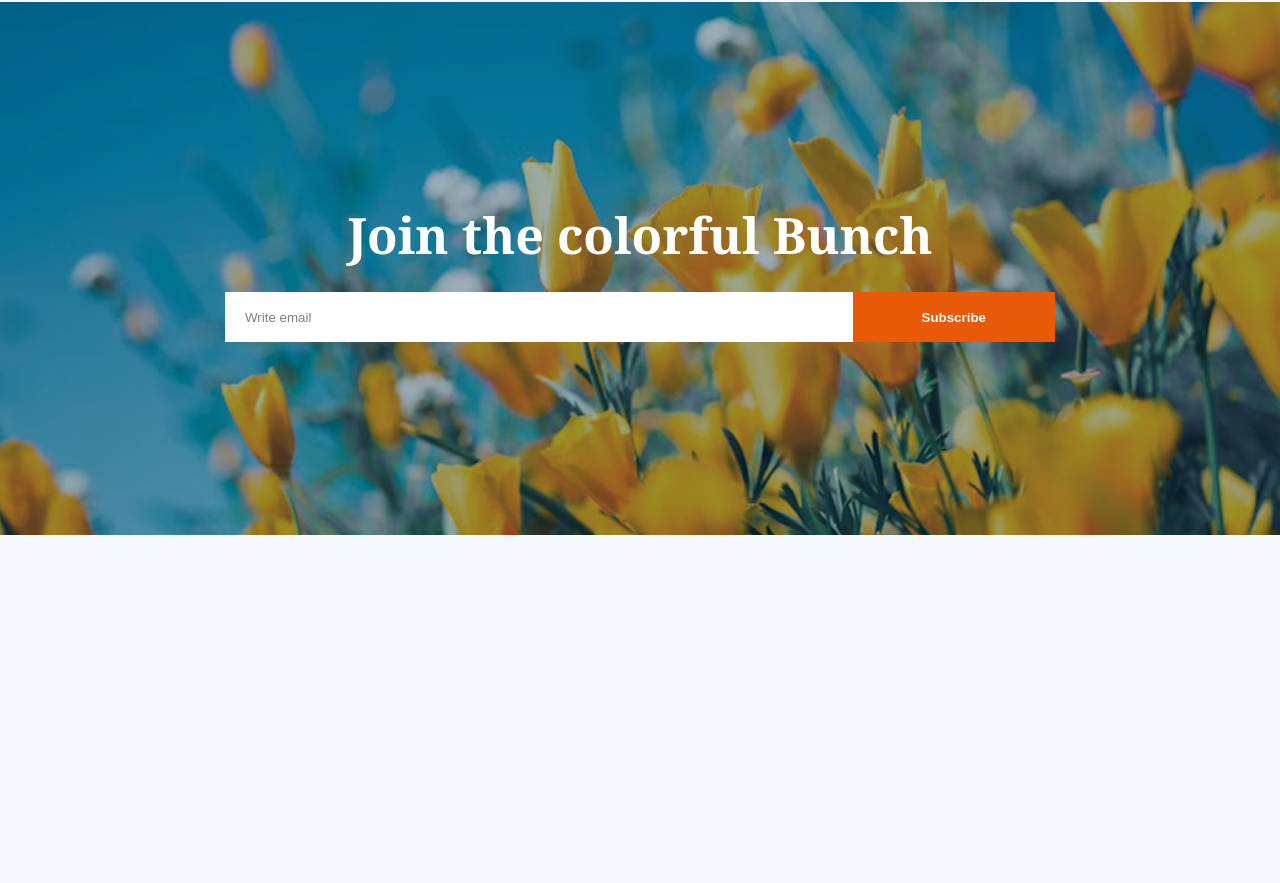
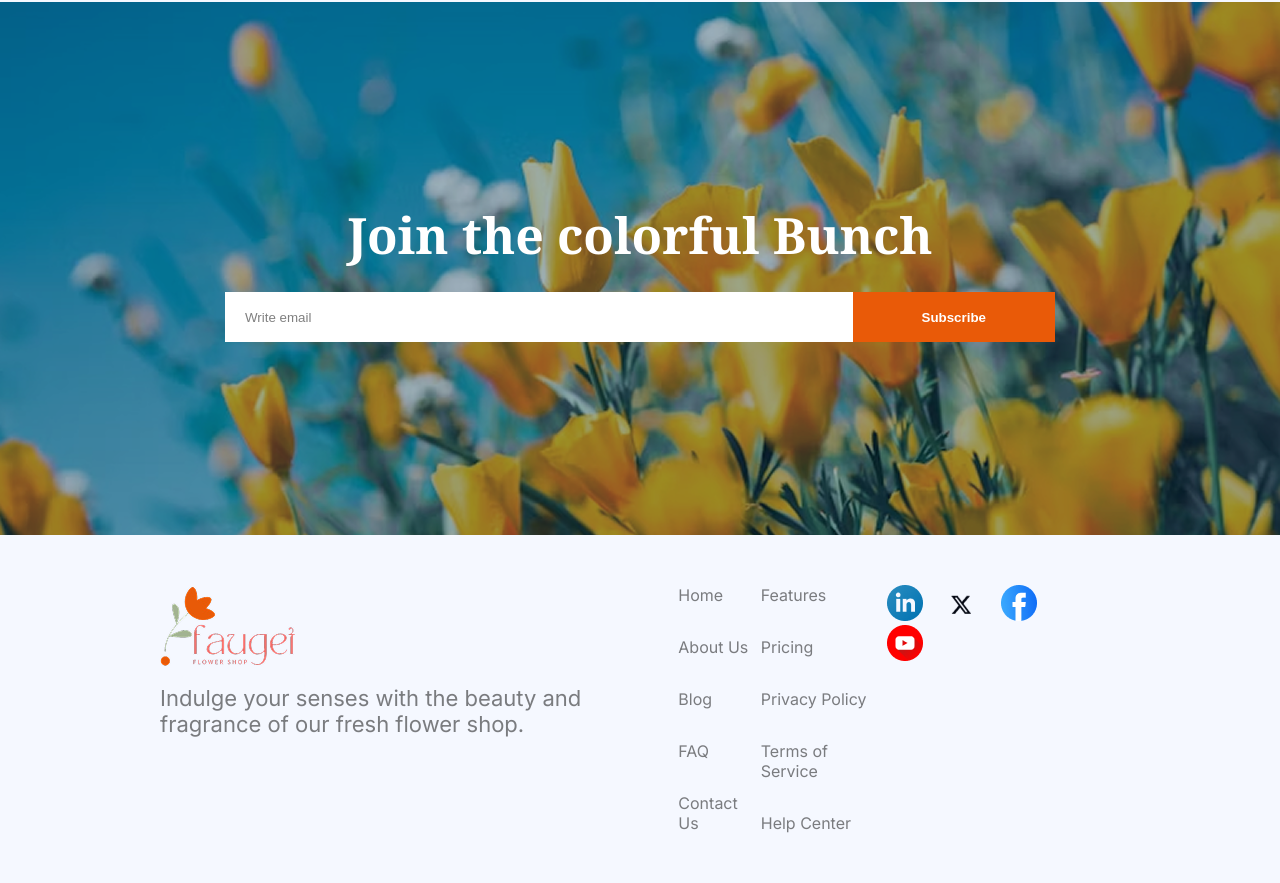
Before and after one commit to khorshedsadhin/-ProgrammingHero-A02, a plain HTML site: page index.html in a window 1280 px wide. Shown: the part 2845-3728 px from the top of the page. Before the commit the page ends 3380 px from the top, so only its background shows below. Drawn offline with Linux system fonts and the light colour scheme.

Commit message:
added footer section

```diff
--- a/index.html
+++ b/index.html
@@ -121,6 +121,38 @@
                 </form>
             </div>
         </section>
+
+        <section class="footer flex">
+            <div>
+                <img src="./assets/logo.png" alt="">
+                <p class="subtitle footer-content">Indulge your senses with the beauty and fragrance of our fresh flower shop. </p>
+            </div>
+
+            <div>
+                <ul class="linksA flex">
+                    <li><a href="">Home</a></li>
+                    <li><a href="">About Us</a></li>
+                    <li><a href="">Blog</a></li>
+                    <li><a href="">FAQ</a></li>
+                    <li><a href="">Contact Us</a></li>
+                </ul>
+            </div>
+            <div>
+                <ul class="linksB flex">
+                    <li><a href="">Features</a></li>
+                    <li><a href="">Pricing</a></li>
+                    <li><a href="">Privacy Policy</a></li>
+                    <li><a href="">Terms of Service</a></li>
+                    <li><a href="">Help Center</a></li>
+                </ul>
+            </div>
+            <div class="icons">
+                <img src="./assets/icon-linkedin.png" alt="">
+                <img class="twitter" src="./assets/icon-twitter.png" alt="">
+                <img src="./assets/icon-facebook.png" alt="">
+                <img src="./assets/icon-youtube.png" alt="">
+            </div>
+        </section>
     </footer>
 
 </body>
--- a/styles/style.css
+++ b/styles/style.css
@@ -51,10 +51,10 @@ nav ul {
     gap: 3rem;
 }
 
-nav ul li {
+li{
     list-style: none;
 }
-nav ul li a {
+a {
     text-decoration: none;
     color: var(--text-light-dark);
 }
@@ -160,6 +160,7 @@ nav ul li a {
     right: -17%;
 }
 .plant-lover div ul li {
+    list-style: disc;
     font-size: 1.375rem;
     color: var(--text-light-dark);
     margin-top: 20px;
@@ -205,6 +206,25 @@ nav ul li a {
 
 .join form button {
     flex: 1;
+}
+
+/* footer section */
+.footer {
+    margin: auto;
+    padding: 50px 160px;
+    justify-content: space-between;
+}
+
+.linksA,
+.linksB {
+    flex-direction: column;
+    gap: 32px;
+}
+.icons img {
+    margin-right: 24px;
+}
+.twitter {
+    transform: translate(0, -40%);
 }
 
 
@@ -299,4 +319,14 @@ nav ul li a {
         width: 321px;
         height: 50px
     }
+
+    /* footer section */
+    .footer {
+        flex-direction: column;
+        gap: 20px;
+        padding: 50px 16px;
+    }
+    .footer-content {
+        font-size: 1rem;
+    }
 }
```
